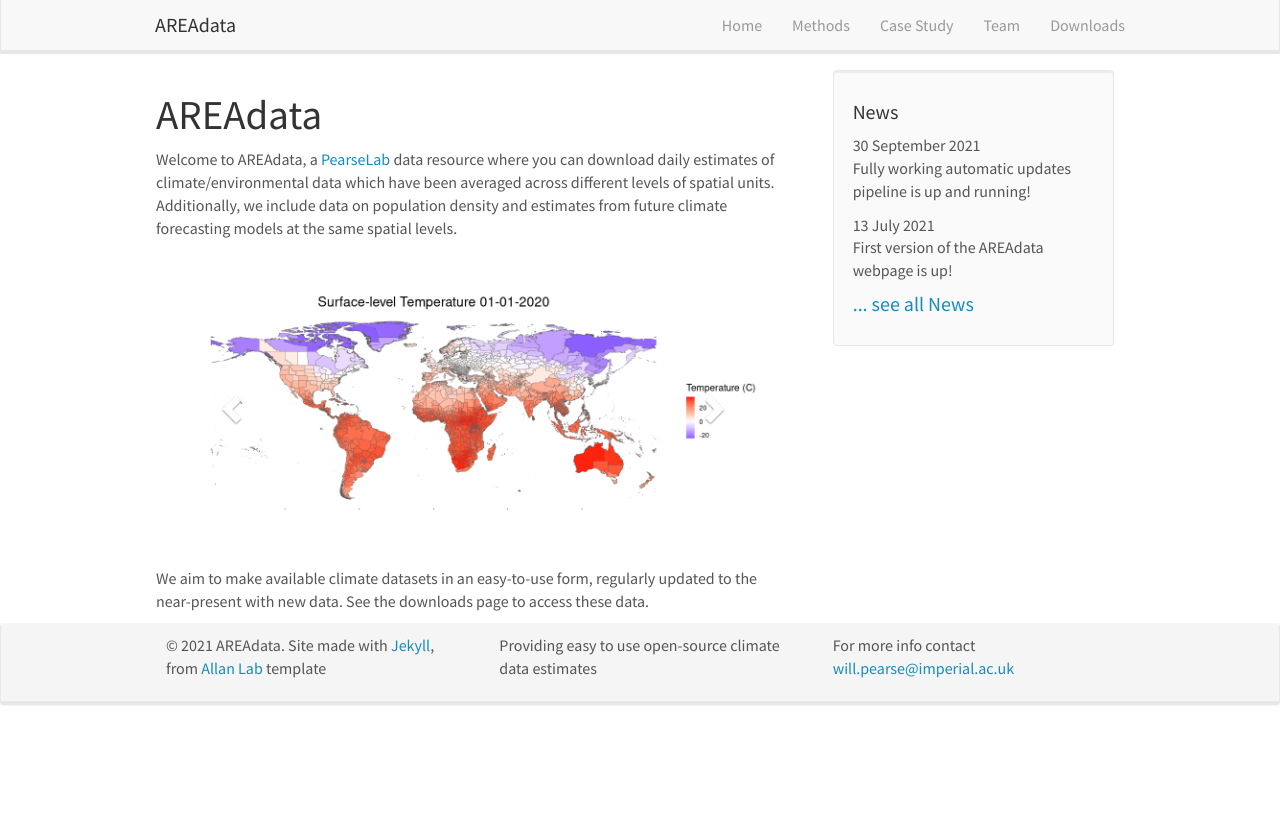
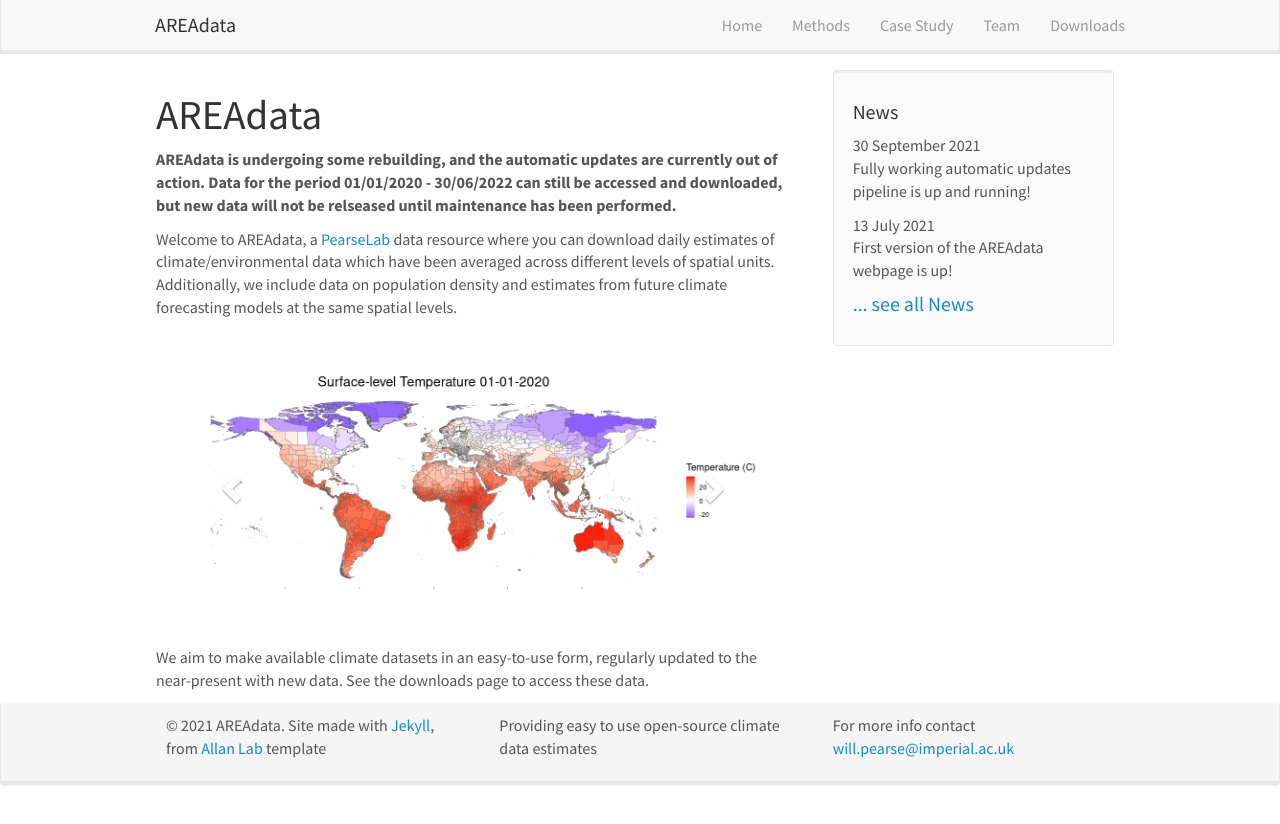
Before and after one commit to pearselab/areadata, a Jekyll site: the page built from _pages/home.md, in a window 1280 px wide. Shown: the top 824 px of the page. Built offline with Jekyll 4.4.1, drawn with Linux system fonts in a browser that asks for light colours; nearby versions of some CDN libraries.

Commit message:
updated website with maintenance note

```diff
--- a/_pages/home.md
+++ b/_pages/home.md
@@ -6,6 +6,7 @@ sitemap: false
 permalink: /
 ---
 
+**AREAdata is undergoing some rebuilding, and the automatic updates are currently out of action. Data for the period 01/01/2020 - 30/06/2022 can still be accessed and downloaded, but new data will not be relseased until maintenance has been performed.**
 
 Welcome to AREAdata, a [PearseLab](http://pearselab.com/) data resource where you can download daily estimates of climate/environmental data which have been averaged across different levels of spatial units.
 Additionally, we include data on population density and estimates from future climate forecasting models at the same spatial levels.
```
Also changed, not shown: _pages/download-links.md (+2 -0 lines).
